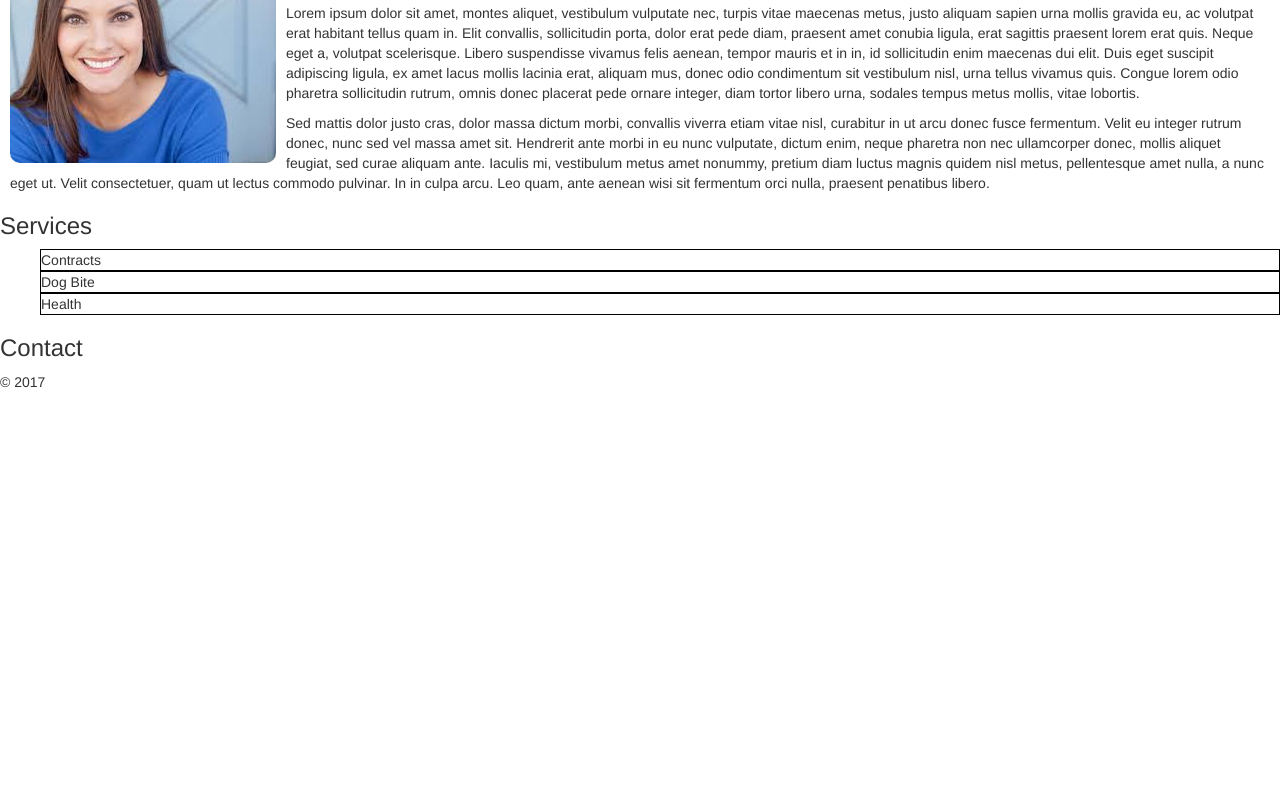
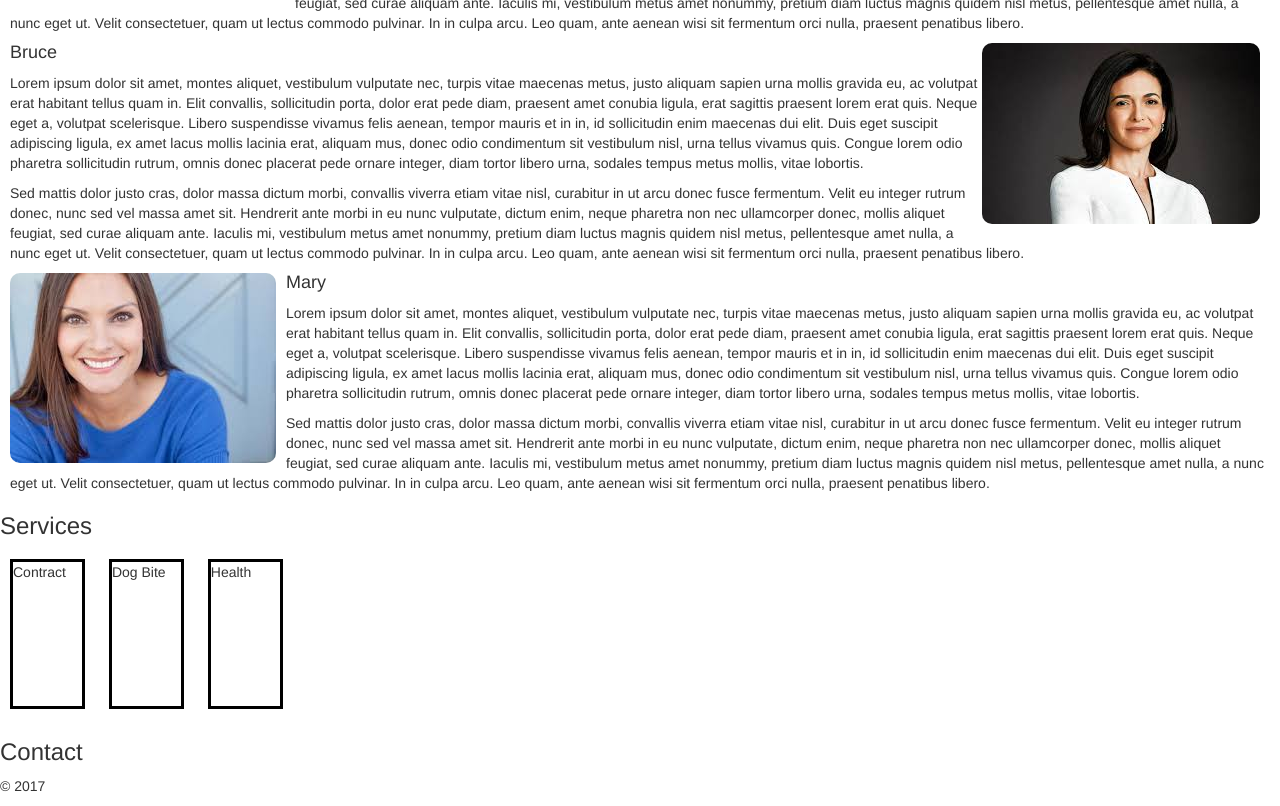
Before and after one commit to jmanock/deanInc, a website: page app/index.html in a window 1280 px wide. Shown: the part 1093-1899 px from the top of the page. Before the commit the page ends 1495 px from the top, so only its background shows below. Drawn offline with nearby package versions, Linux system fonts and the light colour scheme; files that its build step writes are made by us from their sources.

Commit message:
working on services

```diff
--- a/app/index.html
+++ b/app/index.html
@@ -78,11 +78,9 @@
     </section>
     <section id='service'>
       <h3>Services</h3>
-      <ul>
-        <li id='contracts'>Contracts</li>
-        <li id='dog'>Dog Bite</li>
-        <li id='health'>Health</li>
-      </ul>
+      <div class="serv">Contract</div>
+      <div class="serv">Dog Bite</div>
+      <div class="serv">Health</div>
     </section>
     <section id='contact'>
       <h3>Contact</h3>
--- a/app/styles/main.css
+++ b/app/styles/main.css
@@ -1,11 +1,11 @@
 body{
-
+  width:100%;
 }
 #heading{
   margin-top:50px;
 }
 .office{
-  height:500px;
+  height:100vh;
   width:100%;
   opacity:.7;
   position:relative;
@@ -38,9 +38,10 @@ img{
 #service{
 
 }
-#contracts, #dog, #health{
-  border:1px solid black;
+.serv{
+  display:inline-block;
+  height:150px;
+  width:75px;
+  margin:10px;
+  border:3px solid black;
 }
-li{
-  list-style-type:none;
-}
```
